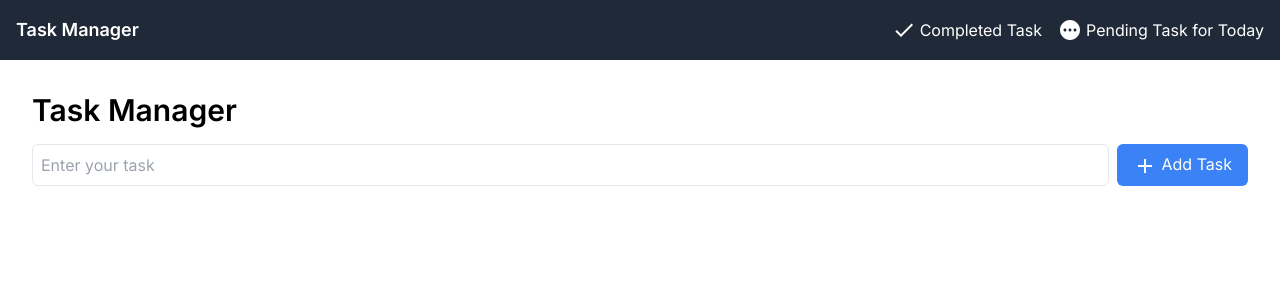
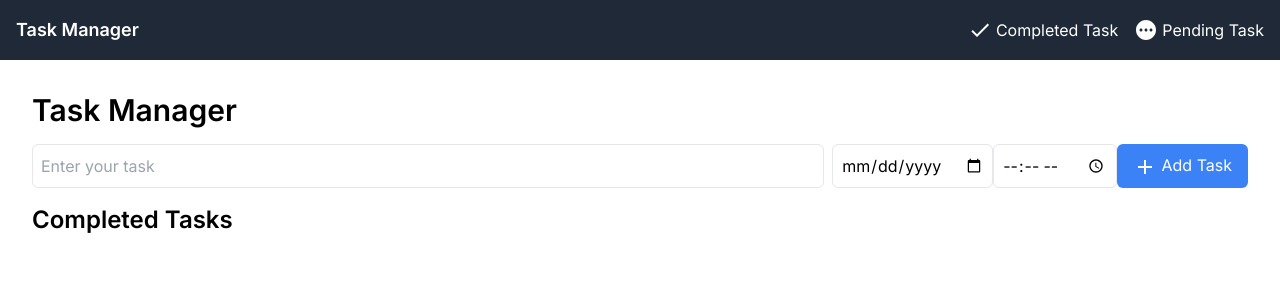
Before and after one commit to group14000/To-Do-App, a Next.js app: page / in a window 1280 px wide. Shown: the top 300 px of the page. Built offline with nearby package versions, Linux system fonts and the light colour scheme.

Commit message:
finished

```diff
--- a/app/page.js
+++ b/app/page.js
@@ -1,11 +1,23 @@
+"use client";
 import Navbar from "@/components/navbar/Navbar";
 import TaskManager from "@/components/taskManager/TaskManager";
+import { useState } from 'react';
 
 export default function Home() {
+  const [showCompleted, setShowCompleted] = useState(false);
+
+  const handleShowCompleted = () => {
+    setShowCompleted(true);
+  };
+
+  const handleShowPending = () => {
+    setShowCompleted(false);
+  };
+
   return (
     <>
-      <Navbar />
-      <TaskManager/>
+      <Navbar onShowCompleted={handleShowCompleted} onShowPending={handleShowPending} />
+      <TaskManager showCompleted={showCompleted} />
     </>
   );
 }
--- a/components/navbar/Navbar.js
+++ b/components/navbar/Navbar.js
@@ -1,24 +1,45 @@
-import React from 'react';
+"use client";
+import React, { useState } from 'react';
 import DoneIcon from '@mui/icons-material/Done';
 import PendingIcon from '@mui/icons-material/Pending';
 
-const Navbar = () => {
+const Navbar = ({ onShowCompleted, onShowPending }) => {
+  const [showPending, setShowPending] = useState(true);
+
+  const handleShowCompleted = () => {
+    setShowPending(false);
+    onShowCompleted();
+  };
+
+  const handleShowPending = () => {
+    setShowPending(true);
+    onShowPending();
+  };
+
   return (
     <nav className="bg-gray-800 p-4">
       <div className="container mx-auto flex justify-between items-center">
         <div className="text-white text-lg font-semibold">Task Manager</div>
         <div className="flex space-x-4">
-          <NavItem icon={<DoneIcon />} label="Completed Task" />
-          <NavItem icon={<PendingIcon />} label="Pending Task for Today" />
+          <NavItem
+            icon={<DoneIcon />}
+            label="Completed Task"
+            onClick={handleShowCompleted}
+          />
+          <NavItem
+            icon={<PendingIcon />}
+            label={showPending ? "Pending Task" : "All Task"}
+            onClick={handleShowPending}
+          />
         </div>
       </div>
     </nav>
   );
 };
 
-const NavItem = ({ icon, label }) => {
+const NavItem = ({ icon, label, onClick }) => {
   return (
-    <div className="flex items-center space-x-1 text-white cursor-pointer">
+    <div className="flex items-center space-x-1 text-white cursor-pointer" onClick={onClick}>
       {icon}
       <span>{label}</span>
     </div>
--- a/components/taskManager/TaskManager.js
+++ b/components/taskManager/TaskManager.js
@@ -1,33 +1,71 @@
 "use client";
-import React, { useState, useEffect } from 'react';
-import AddIcon from '@mui/icons-material/Add';
-import DeleteIcon from '@mui/icons-material/Delete';
-
-const TaskManager = () => {
+import React, { useState, useEffect } from "react";
+import AddIcon from "@mui/icons-material/Add";
+import DeleteIcon from "@mui/icons-material/Delete";
+const TaskManager = ({ onTaskCompleted, onTaskRestored }) => {
   const [tasks, setTasks] = useState([]);
-  const [newTask, setNewTask] = useState('');
+  const [completedTasks, setCompletedTasks] = useState([]);
+  const [newTask, setNewTask] = useState("");
+  const [selectedDate, setSelectedDate] = useState("");
+  const [selectedTime, setSelectedTime] = useState("");
+  const [selectedTaskId, setSelectedTaskId] = useState(null);
 
   useEffect(() => {
     // Load tasks from local storage on component mount
-    const storedTasks = JSON.parse(localStorage.getItem('tasks')) || [];
+    const storedTasks = JSON.parse(localStorage.getItem("tasks")) || [];
     setTasks(storedTasks);
   }, []);
 
   useEffect(() => {
     // Save tasks to local storage whenever the tasks state changes
-    localStorage.setItem('tasks', JSON.stringify(tasks));
+    localStorage.setItem("tasks", JSON.stringify(tasks));
   }, [tasks]);
 
   const handleAddTask = () => {
-    if (newTask.trim() !== '') {
-      setTasks([...tasks, { id: Date.now(), text: newTask }]);
-      setNewTask('');
+    if (newTask.trim() !== "" && selectedDate !== "" && selectedTime !== "") {
+      const task = {
+        id: Date.now(),
+        text: newTask,
+        date: selectedDate,
+        time: selectedTime,
+      };
+      setTasks([...tasks, task]);
+      setNewTask("");
+      setSelectedDate("");
+      setSelectedTime("");
     }
   };
 
-  const handleDeleteTask = (taskId) => {
-    setTasks(tasks.filter((task) => task.id !== taskId));
+  const handleDeleteTask = () => {
+    if (selectedTaskId) {
+      const deletedTask = tasks.find((task) => task.id === selectedTaskId);
+
+      // Move task to completed tasks
+      setCompletedTasks([...completedTasks, deletedTask]);
+
+      // Update the task list
+      setTasks(tasks.filter((task) => task.id !== selectedTaskId));
+      setSelectedTaskId(null);
+
+      // Notify parent about the completed task
+      onTaskCompleted(deletedTask);
+    }
   };
+
+  const handleRestoreTask = (restoredTask) => {
+    // Move task back to tasks
+    setTasks([...tasks, restoredTask]);
+
+    // Remove task from completed tasks
+    setCompletedTasks(
+      completedTasks.filter((task) => task.id !== restoredTask.id)
+    );
+
+    // Notify parent about the restored task
+    onTaskRestored(restoredTask);
+  };
+
+  // ... (existing code)
 
   return (
     <div className="container mx-auto p-8">
@@ -42,6 +80,18 @@ const TaskManager = () => {
           value={newTask}
           onChange={(e) => setNewTask(e.target.value)}
         />
+        <input
+          type="date"
+          className="p-2 border rounded-md"
+          value={selectedDate}
+          onChange={(e) => setSelectedDate(e.target.value)}
+        />
+        <input
+          type="time"
+          className="p-2 border rounded-md"
+          value={selectedTime}
+          onChange={(e) => setSelectedTime(e.target.value)}
+        />
         <button
           className="bg-blue-500 text-white px-4 py-2 rounded-md"
           onClick={handleAddTask}
@@ -54,16 +104,43 @@ const TaskManager = () => {
       <ul className="list-disc pl-4">
         {tasks.map((task) => (
           <li key={task.id} className="flex items-center mb-2">
-            <span className="flex-grow">{task.text}</span>
+            <input
+              type="radio"
+              name="taskRadio"
+              id={`taskRadio_${task.id}`}
+              checked={selectedTaskId === task.id}
+              onChange={() => setSelectedTaskId(task.id)}
+            />
+            <label htmlFor={`taskRadio_${task.id}`} className="ml-2">
+              {task.text} - {task.date} - {task.time}
+            </label>
             <button
-              className="bg-red-500 text-white px-2 py-1 rounded-md"
-              onClick={() => handleDeleteTask(task.id)}
+              className="bg-red-500 text-white px-2 py-1 rounded-md ml-4"
+              onClick={handleDeleteTask}
             >
               <DeleteIcon />
             </button>
           </li>
         ))}
       </ul>
+
+      {/* Completed Task List */}
+      <div className="mb-4">
+        <div className="text-2xl font-semibold mb-2">Completed Tasks</div>
+        <ul className="list-disc pl-4">
+          {completedTasks.map((task) => (
+            <li key={task.id} className="flex items-center mb-2">
+              {/* ... (similar to existing code) */}
+              <button
+                className="bg-green-500 text-white px-2 py-1 rounded-md ml-4"
+                onClick={() => handleRestoreTask(task)}
+              >
+                Restore
+              </button>
+            </li>
+          ))}
+        </ul>
+      </div>
     </div>
   );
 };
```
